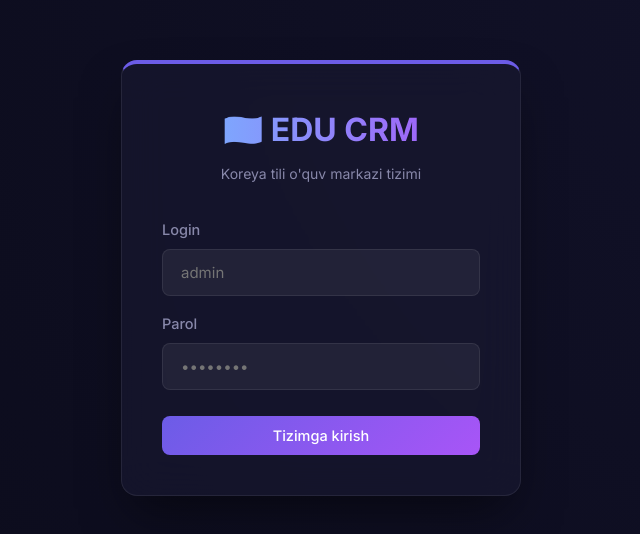
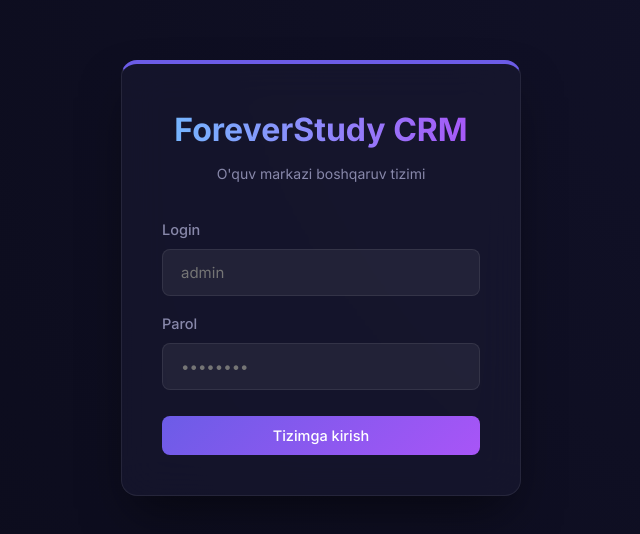
Before and after one commit to nizomiddinqarshiyev/ForeverStudyCRM, a website: page public/index.html in a window 1280 px wide. Shown: the part 122-656 px from the top of the page, without its empty margins (319-959 px from the left). Drawn offline with Linux system fonts and the light colour scheme.

Commit message:
brand: Rename login logo to ForeverStudy CRM

```diff
--- a/public/index.html
+++ b/public/index.html
@@ -3,7 +3,7 @@
 <head>
   <meta charset="UTF-8">
   <meta name="viewport" content="width=device-width, initial-scale=1.0">
-  <title>EDU CRM - O'quv Markaz</title>
+  <title>ForeverStudy CRM - O'quv Markazi</title>
   <link rel="preconnect" href="https://fonts.googleapis.com">
   <link rel="preconnect" href="https://fonts.gstatic.com" crossorigin>
   <link href="https://fonts.googleapis.com/css2?family=Inter:wght@300;400;500;600;700&family=JetBrains+Mono:wght@400;600&display=swap" rel="stylesheet">
--- a/public/js/auth.js
+++ b/public/js/auth.js
@@ -3,8 +3,8 @@ window.AuthPage = {
     container.innerHTML = `
       <div class="login-page">
         <div class="login-card">
-          <div class="login-logo">🇰🇷 EDU CRM</div>
-          <div class="login-subtitle">Koreya tili o'quv markazi tizimi</div>
+          <div class="login-logo">ForeverStudy CRM</div>
+          <div class="login-subtitle">O'quv markazi boshqaruv tizimi</div>
 
           <form id="login-form">
             <div class="form-group">
```
